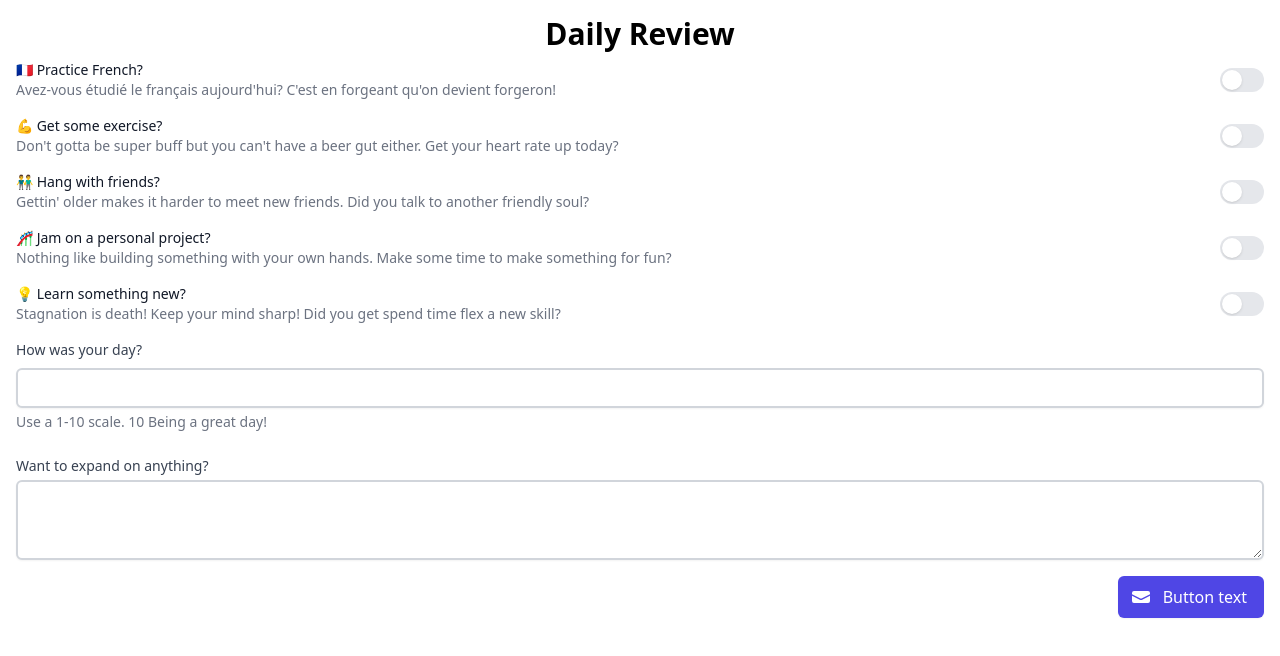
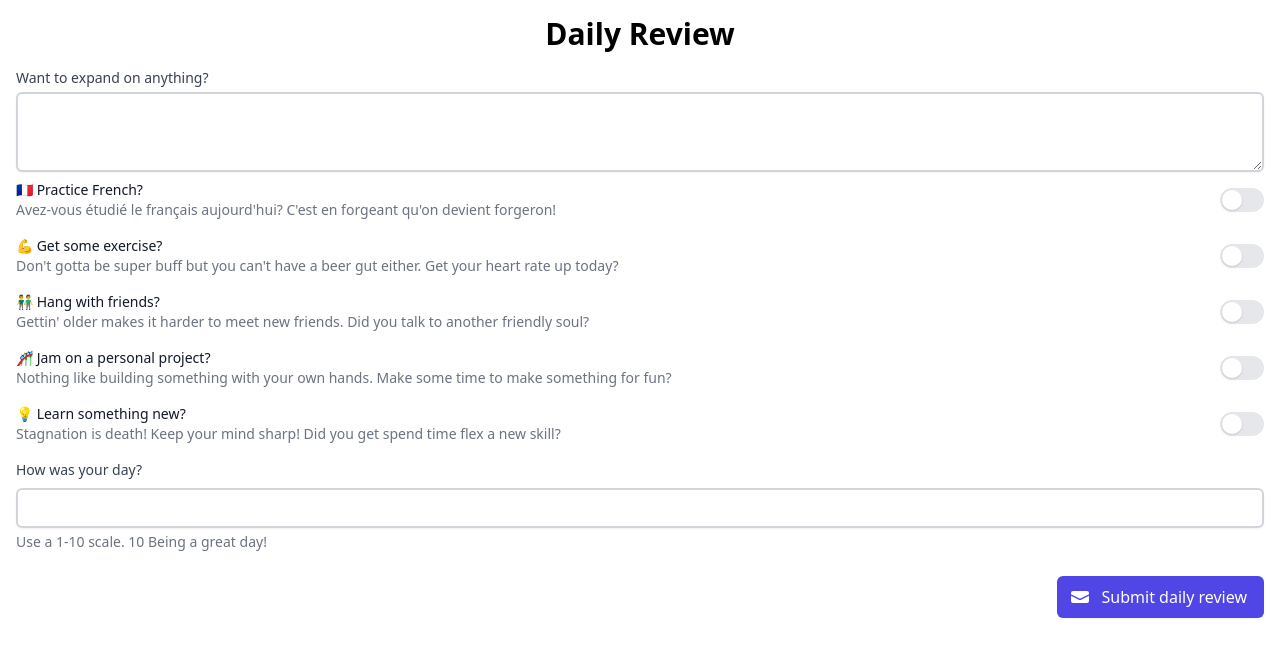
Before and after one commit to RobErskine/bullet-journal-daily-review, a Nuxt app: page / in a window 1280 px wide. Shown: the top 656 px of the page. Built offline with nearby package versions, Linux system fonts and the light colour scheme.

Commit message:
adding in post and submit button

```diff
--- a/app.vue
+++ b/app.vue
@@ -16,7 +16,7 @@ export default {
 
 <template>
   <main class="p-4 w-full">
-    <form data-netlify="true" netlify name="bullet-journal">
+    <form data-netlify="true" method="POST" netlify name="bullet-journal">
       <div>
         <input type="hidden" name="date" :value=currentDate() >
 
@@ -24,6 +24,13 @@ export default {
           <h1 class="text-3xl text-center font-bold">
             Daily Review
           </h1>
+        </div>
+
+        <div>
+          <label for="review" class="block mt-4 text-sm font-medium text-gray-700">Want to expand on anything?</label>
+          <div class="mt-1">
+            <textarea rows="3" name="review" id="review" class="block p-2 border-2 w-full rounded-md border-gray-300 shadow-sm focus:border-indigo-500 focus:ring-indigo-500 sm:text-sm" />
+          </div>
         </div>
 
         <ToggleItem title="🇫🇷 Practice French?" description="Avez-vous étudié le français aujourd'hui? C'est en forgeant qu'on devient forgeron!" name="language" />
@@ -42,17 +49,10 @@ export default {
           <p class="mt-1 text-sm text-gray-500" id="numberreview-description">Use a 1-10 scale. 10 Being a great day!</p>
         </div>
 
-        <div>
-          <label for="review" class="block mt-4 text-sm font-medium text-gray-700">Want to expand on anything?</label>
-          <div class="mt-1">
-            <textarea rows="3" name="review" id="review" class="block p-2 border-2 w-full rounded-md border-gray-300 shadow-sm focus:border-indigo-500 focus:ring-indigo-500 sm:text-sm" />
-          </div>
-        </div>
-
         <div class="flex w-full align-items-end justify-end">
-          <button type="button" class="inline-flex items-center mt-4 rounded-md border border-transparent bg-indigo-600 px-4 py-2 text-base font-medium text-white shadow-sm hover:bg-indigo-700 focus:outline-none focus:ring-2 focus:ring-indigo-500 focus:ring-offset-2">
+          <button type="submit" class="inline-flex items-center mt-4 rounded-md border border-transparent bg-indigo-600 px-4 py-2 text-base font-medium text-white shadow-sm hover:bg-indigo-700 focus:outline-none focus:ring-2 focus:ring-indigo-500 focus:ring-offset-2">
             <EnvelopeIcon class="-ml-1 mr-3 h-5 w-5" aria-hidden="true" />
-            Button text
+            Submit daily review
           </button>
         </div>
       </div>
```
